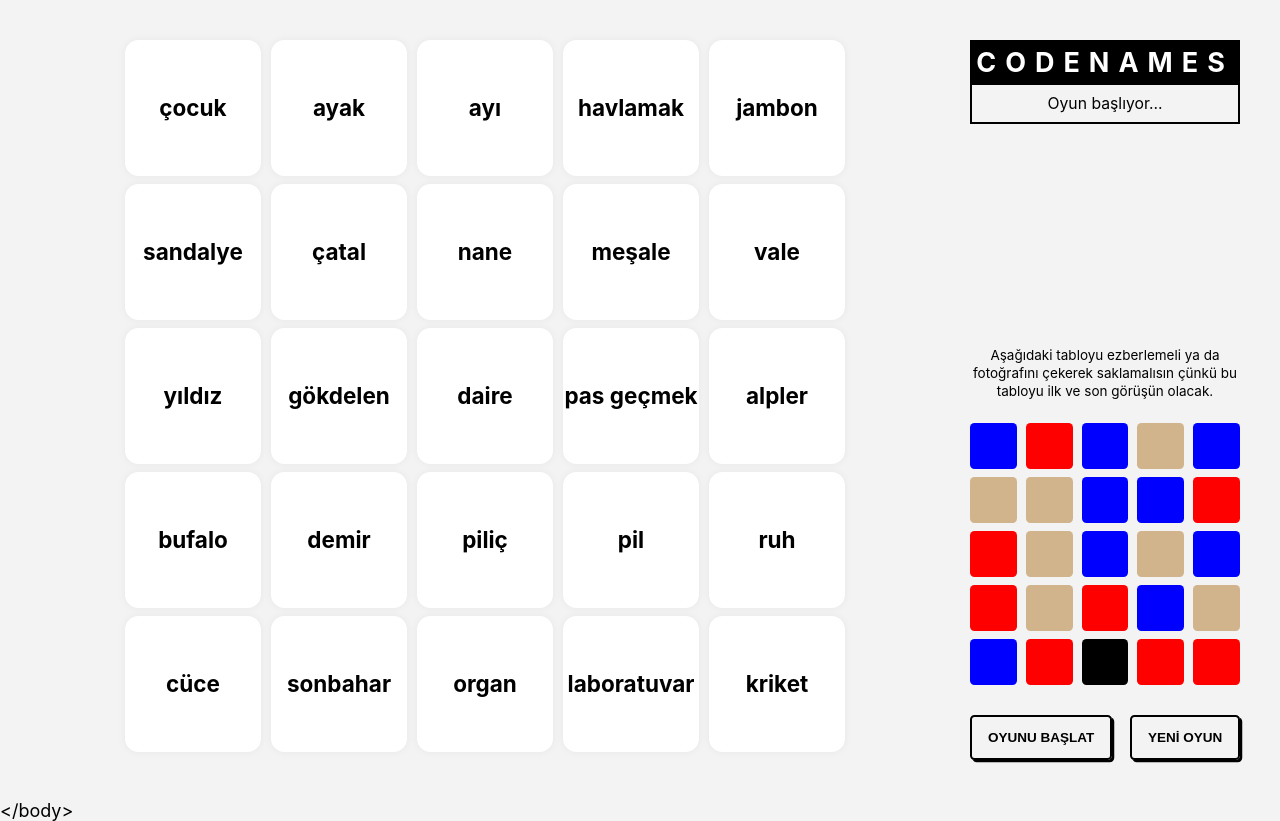
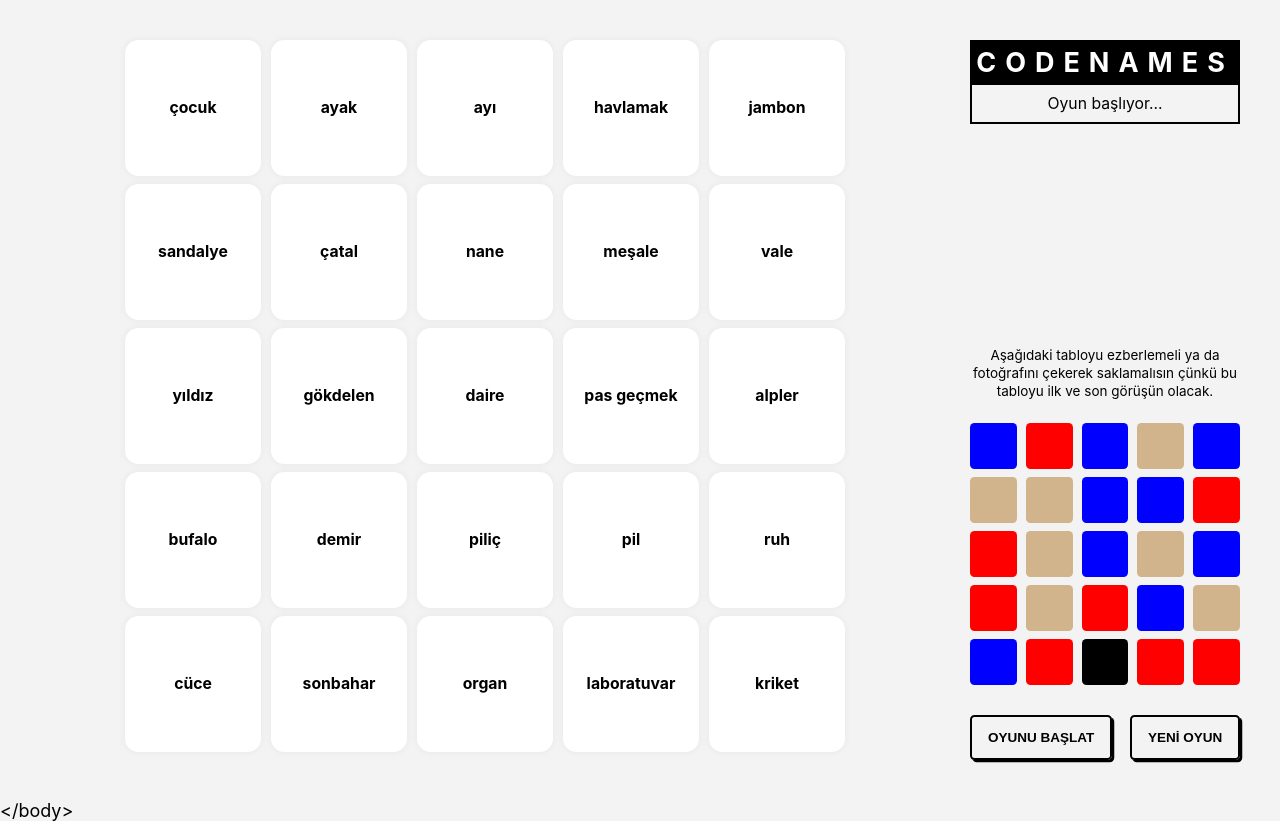
Before and after one commit to ozanilbey/codenames, a React (Create React App) app: page / in a window 1280 px wide. Built offline with nearby package versions, Linux system fonts and the light colour scheme.

Commit message:
Updated card text size

```diff
--- a/src/components/card/Card.css
+++ b/src/components/card/Card.css
@@ -38,7 +38,7 @@
   height: 17vh;
   width: 17vh;
   color: black;
-  font-size: 1.25rem;
+  font-size: .875rem;
   font-weight: bold;
   line-height: 17vh;
   text-align: center;
```
